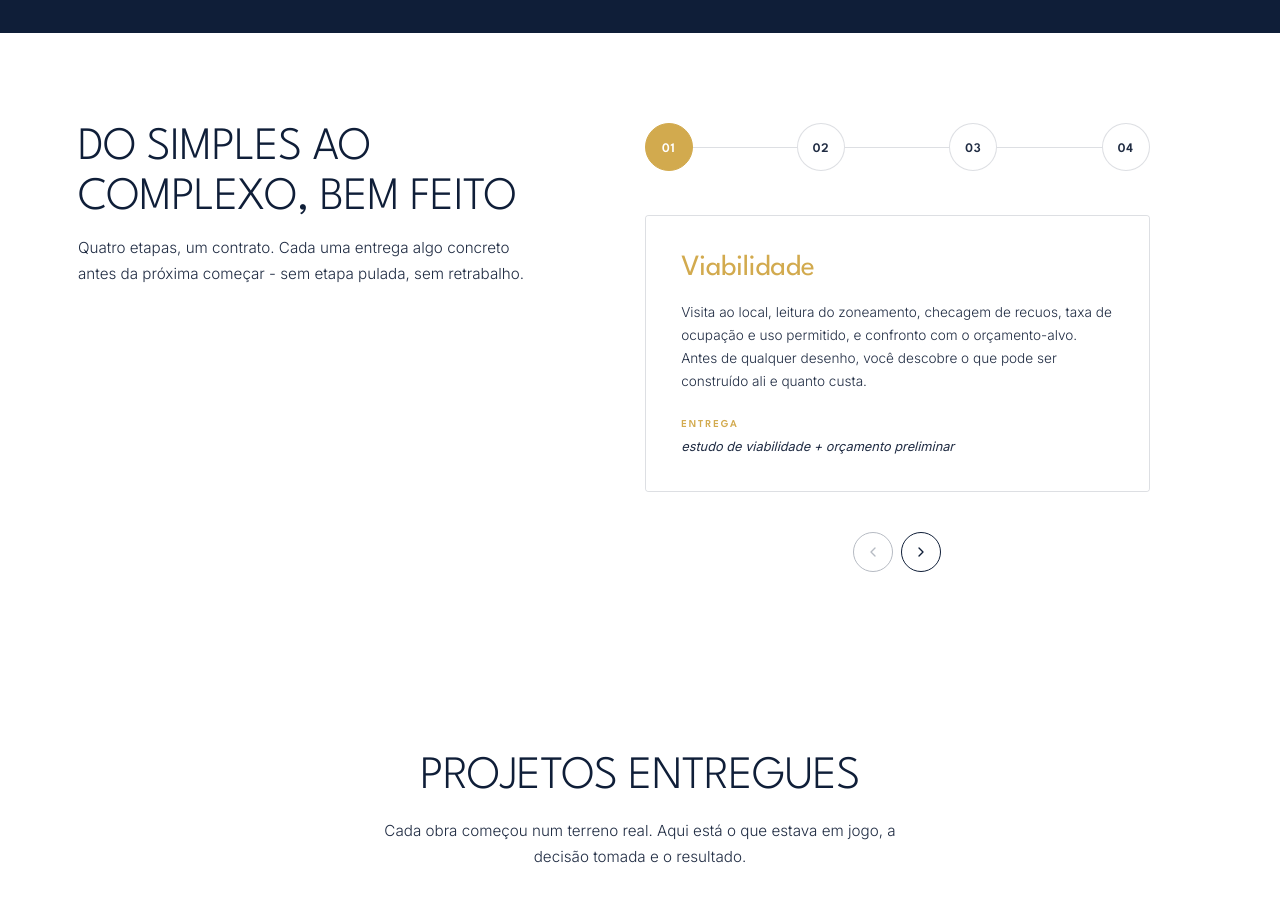
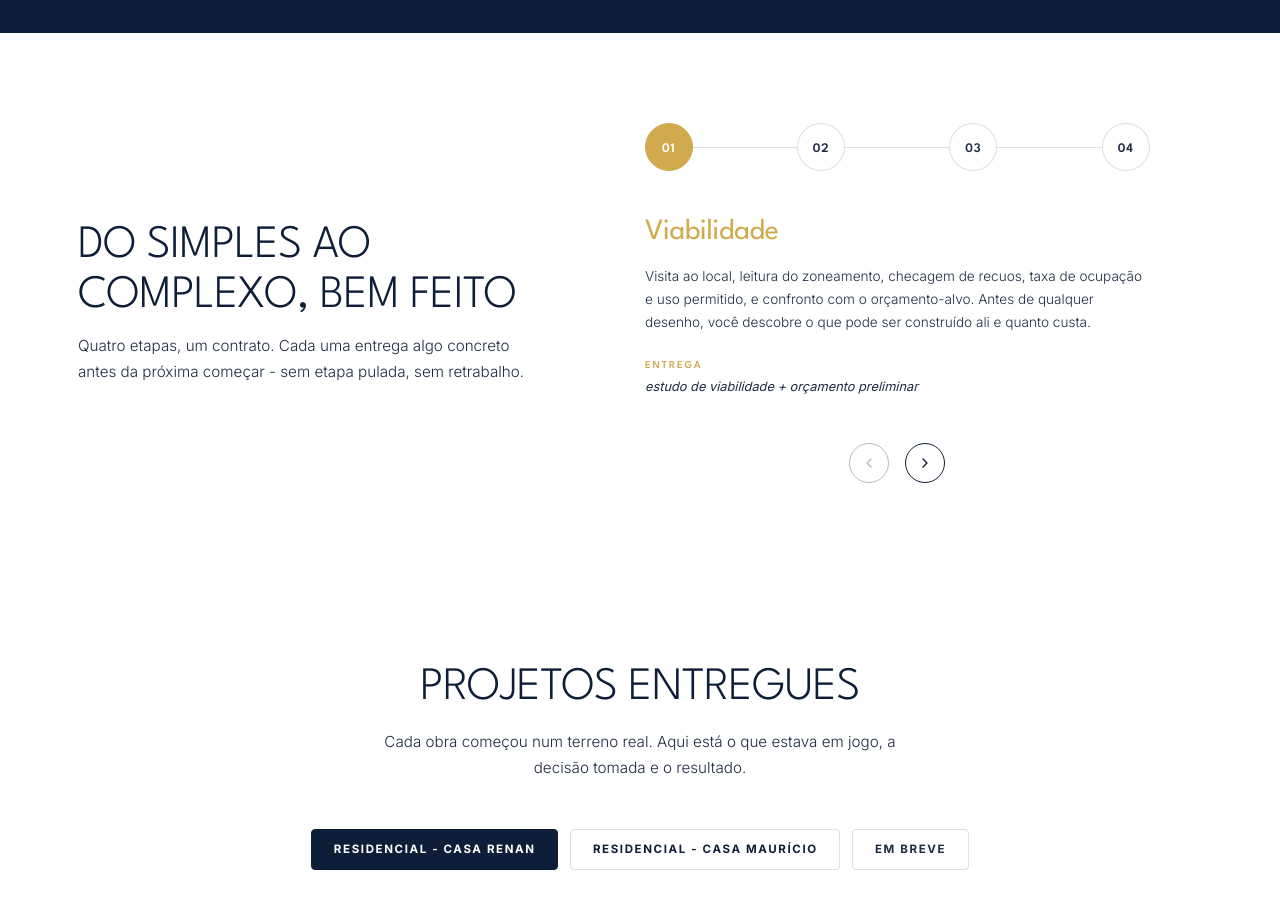
Before and after one commit to Eduarda-Nere/projeto-01, a React (Vite) app: page / in a window 1280 px wide. Shown: the part 2340-3246 px from the top of the page. Built offline with nearby package versions, Linux system fonts and the light colour scheme.

Commit message:
ajuste na seção Processo

```diff
--- a/src/components/Processo/Processo.styles.ts
+++ b/src/components/Processo/Processo.styles.ts
@@ -16,11 +16,12 @@ export const ProcessoInner = styled.div`
     display: grid;
     grid-template-columns: minmax(0, 0.85fr) minmax(0, 1.15fr);
     gap: clamp(2rem, 5vw, 4rem);
-    align-items: start;
+    align-items: center;
 
     @media (max-width: 900px) {
         grid-template-columns: 1fr;
         gap: clamp(2rem, 4vw, 3rem);
+        align-items: start;
     }
 `;
 
@@ -29,6 +30,14 @@ export const ProcessoLeft = styled.div`
     flex-direction: column;
     align-items: flex-start;
     text-align: left;
+    width: 100%;
+`;
+
+export const ProcessoRightWrapper = styled.div`
+    display: flex;
+    flex-direction: column;
+    gap: 1rem;
+    min-width: 0;
     width: 100%;
 `;
 
@@ -48,8 +57,6 @@ export const Subtitle = styled(SectionSubtitle)`
     margin: 0.75rem 0 0;
     max-width: 56ch;
 `;
-
-/* ---------- Stepper horizontal ---------- */
 
 export const Stepper = styled.div`
     position: relative;
@@ -142,8 +149,6 @@ export const StepperCircle = styled.button<{
     }
 `;
 
-/* ---------- Painel de conteúdo (retângulo com borda completa) ---------- */
-
 export const StepPanel = styled.div`
     position: relative;
     width: calc(75% + 48px);
@@ -152,7 +157,6 @@ export const StepPanel = styled.div`
     overflow: hidden;
     min-height: 200px;
     background: ${({ theme }) => theme.colors.paper};
-    border: 1px solid ${({ theme }) => theme.colors.lineOnCream};
     border-radius: 4px;
 `;
 
@@ -173,7 +177,7 @@ export const StepSlide = styled.div`
     flex-direction: column;
     justify-content: flex-start;
     gap: 1rem;
-    padding: clamp(1.5rem, 2.75vw, 2.25rem) clamp(1.35rem, 2.75vw, 2.25rem);
+    padding: 0;
     background: ${({ theme }) => theme.colors.paper};
     border: none;
     color: ${({ theme }) => theme.colors.navy};
@@ -219,8 +223,6 @@ export const StepDeliveryText = styled.span`
     color: ${({ theme }) => theme.colors.ink70};
 `;
 
-/* ---------- Setas abaixo ---------- */
-
 export const StepFooter = styled.div`
     display: flex;
     justify-content: center;
@@ -234,7 +236,7 @@ export const StepFooter = styled.div`
 
 export const Arrows = styled.div`
     display: flex;
-    gap: 0.5rem;
+    gap: 1rem;
 `;
 
 export const Arrow = styled.button<{ $disabled?: boolean }>`
--- a/src/components/Processo/Processo.tsx
+++ b/src/components/Processo/Processo.tsx
@@ -3,6 +3,7 @@ import {
     ProcessoWrapper,
     ProcessoInner,
     ProcessoLeft,
+    ProcessoRightWrapper,
     ProcessoRight,
     Subtitle,
     Stepper,
@@ -76,6 +77,7 @@ function Processo() {
                     </Subtitle>
                 </ProcessoLeft>
 
+                <ProcessoRightWrapper>
                     <ProcessoRight>
                         <Stepper role="tablist" aria-label="Etapas do processo">
                             <StepperTrack>
@@ -123,6 +125,7 @@ function Processo() {
                                 ))}
                             </StepTrack>
                         </StepPanel>
+                    </ProcessoRight>
 
                     <StepFooter>
                         <Arrows>
@@ -148,7 +151,7 @@ function Processo() {
                             </Arrow>
                         </Arrows>
                     </StepFooter>
-                </ProcessoRight>
+                </ProcessoRightWrapper>
             </ProcessoInner>
         </ProcessoWrapper>
     );
```
Lines whose indentation alone changed are shown as unchanged.
